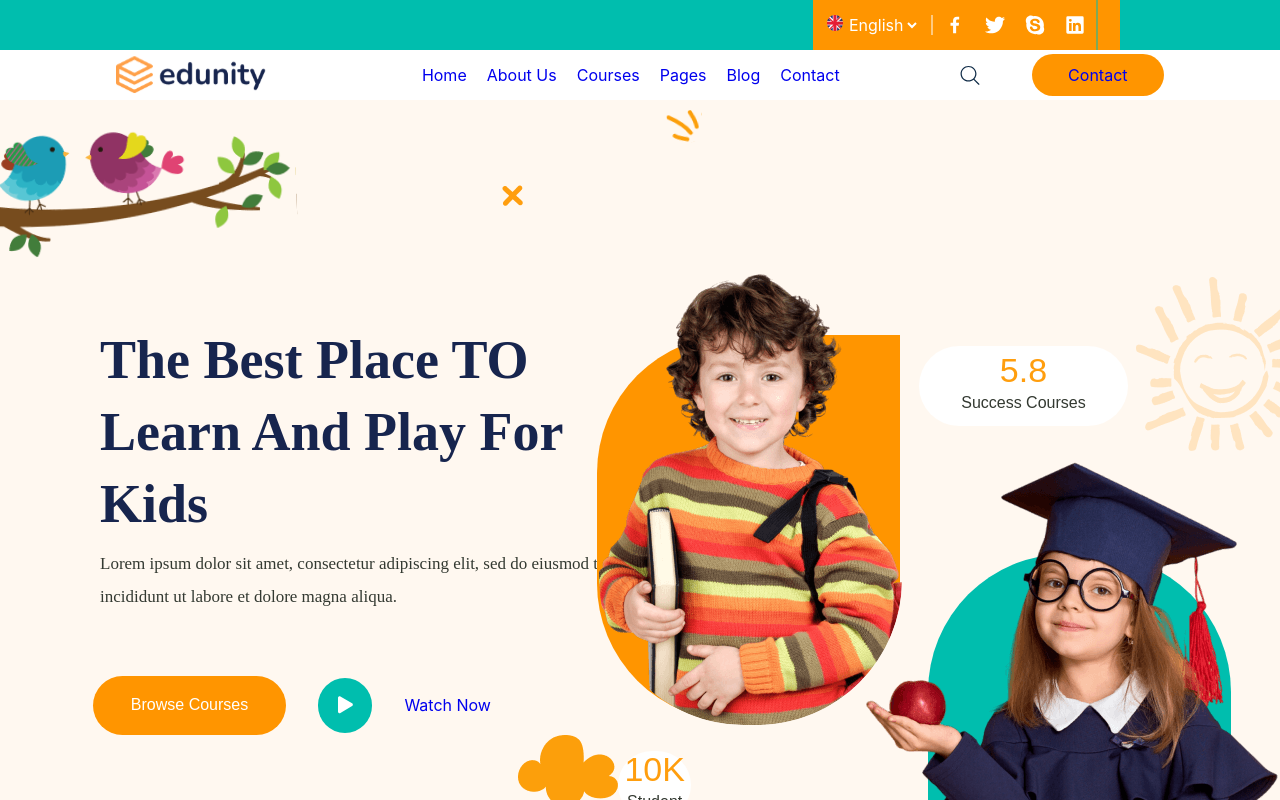
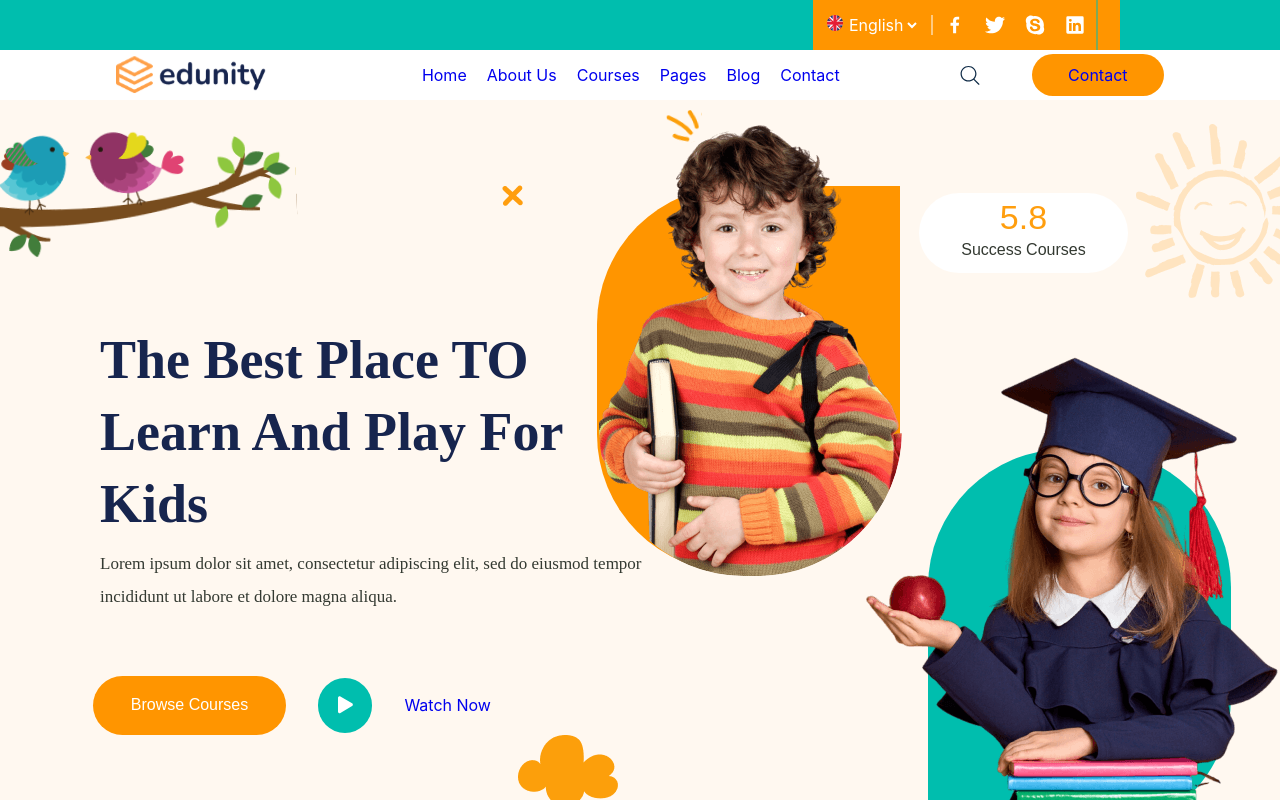
Before and after one commit to AmosGloria/my-course-hub, a React (Vite) app: page / in a window 1280 px wide. Shown: the top 800 px of the page. Built offline with nearby package versions, Linux system fonts and the light colour scheme.

Commit message:
Fix: heroPage styles

```diff
--- a/src/Components/hero-page/HeroPage.css
+++ b/src/Components/hero-page/HeroPage.css
@@ -66,7 +66,7 @@ border-bottom-left-radius: 144.97px;
 position: relative;
 width: 303px;
 height: 386px;
-top: -484px;
+top: -39rem;
 left: 597px;
 border-top-left-radius: 137.8px;
 border-bottom-right-radius: 137.8px;
@@ -75,7 +75,7 @@ background-color: #FF9500;
 }
 
 .hero-container__sun{
-top: -928.3px;
+top: -67rem;
 left: 1135.8px;
 position: relative;
 }
@@ -109,7 +109,7 @@ a{
 width: 208.91px;
 height: 80px;
 position: relative;
-top: -68rem;
+top: -77rem;
 left: 44rem;
 border: none;
 }
@@ -118,7 +118,7 @@ border: none;
 width: 303px;
 height: 386px;
 position: relative;
-top: -60rem;
+top: -66rem;
 left: 58rem;
 border-top-left-radius: 137.8px;
 border-top-right-radius: 137.8px;
--- a/src/Components/hero-page/HeroPage.jsx
+++ b/src/Components/hero-page/HeroPage.jsx
@@ -59,12 +59,6 @@ export default function HeroPage() {
       className="yellow-layout"
       />
 
-       <HeroButton
-          number="10K"
-          text="Student"
-          className=""
-          variant="default"
-        />
         <img
           src={Cancel}
           alt="cancel-icon"
```
